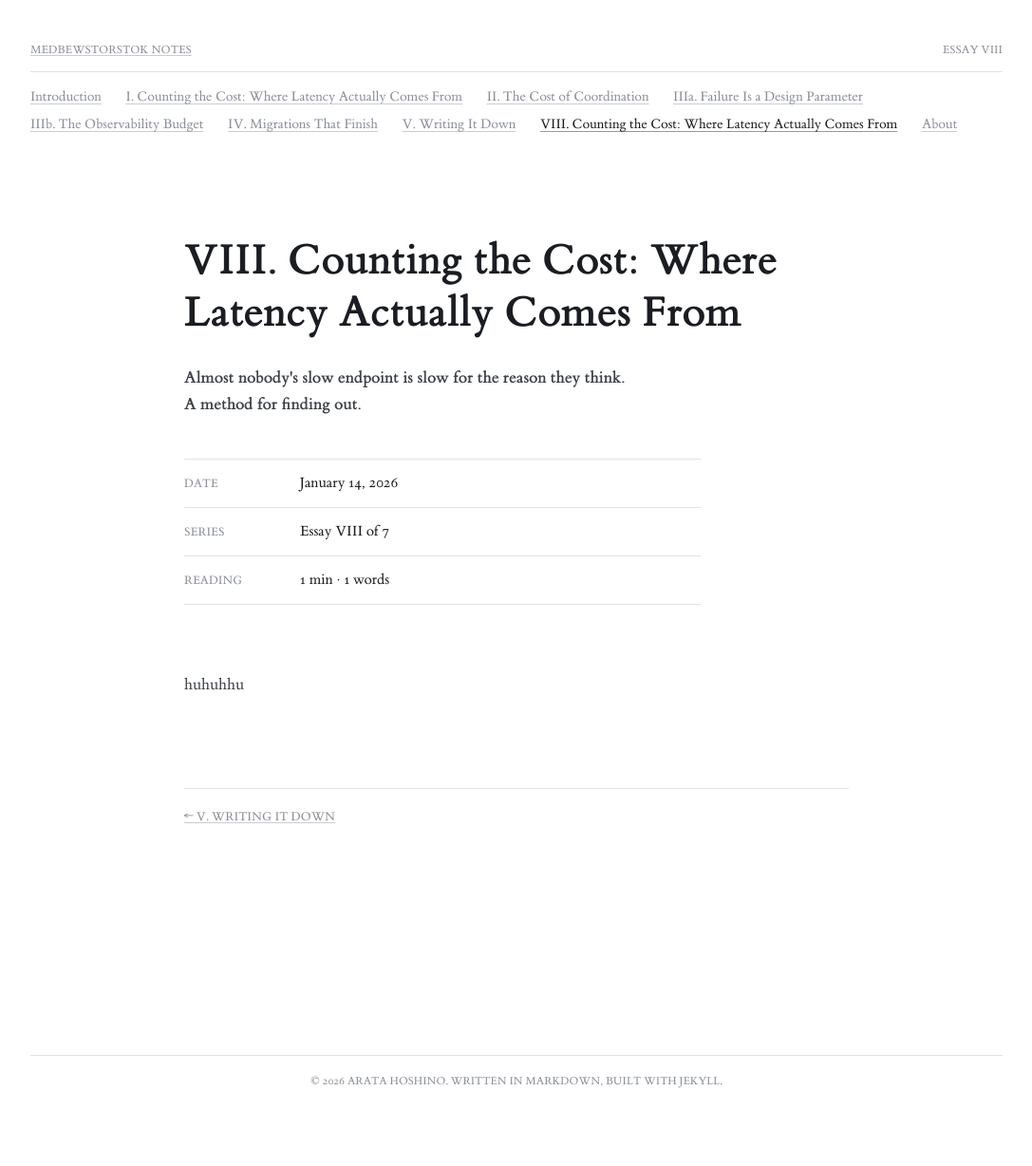
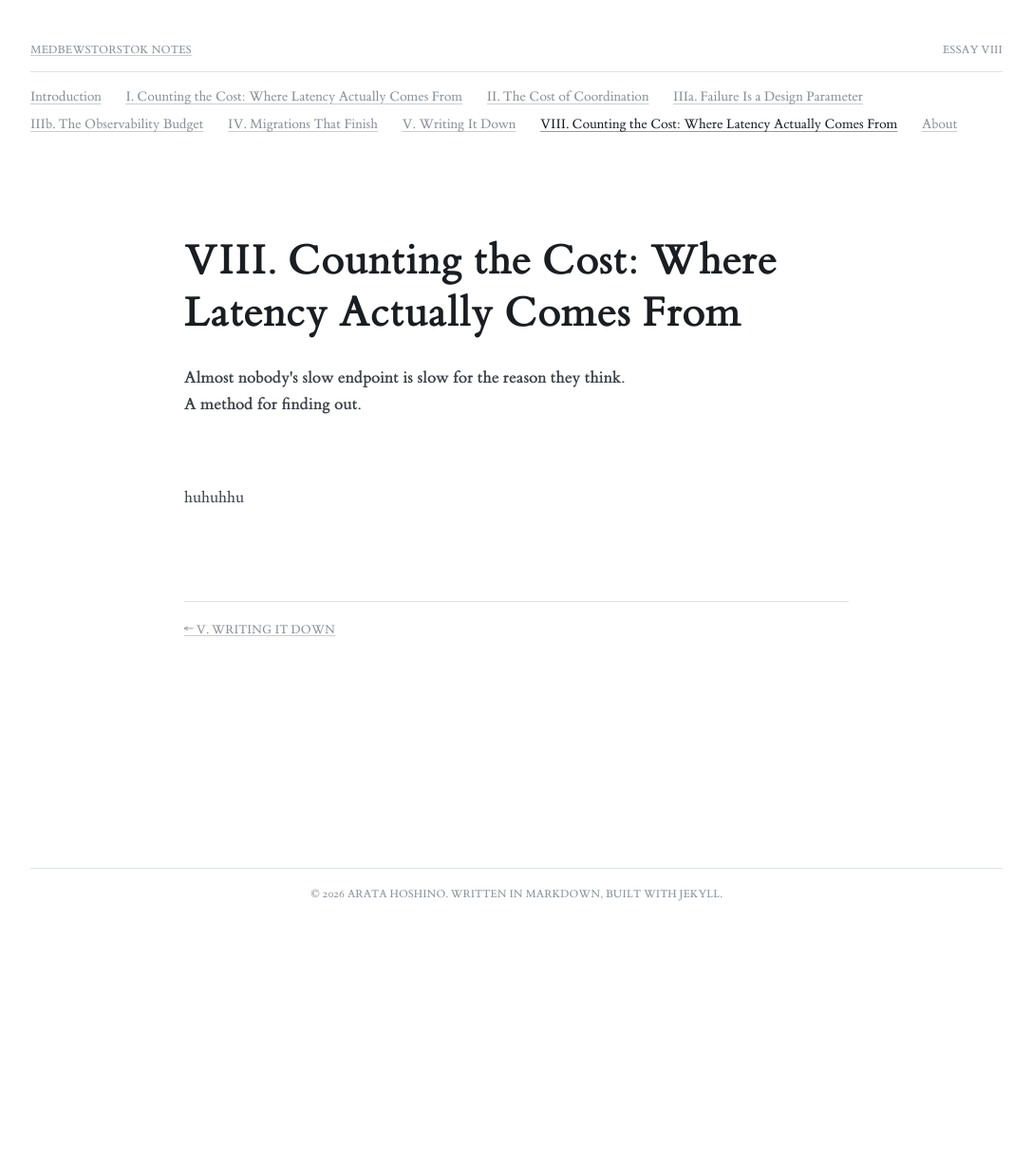
Before and after one commit to arata-hoshino/arata-hoshino.github.io, a Jekyll site: the page built from _essays/arata-test-article.md, in a window 1280 px wide. Shown: the whole page at 95% size, without its empty margins (96-1183 px from the left). Built offline with Jekyll 4.4.1, drawn with Linux system fonts in a browser that asks for light colours; after the commit the page ends 1031 px from its top, so only the background shows below that.

Commit message:
Remove the Date / Series / Reading table
An essay goes title, summary, text. The table that sat between the summary
and the first paragraph comes out of the layout, along with the word count
and reading-time arithmetic behind it, the front-matter-driven version in
page.html that nothing was using any more, and the CSS for both.

Co-Authored-By: Claude Opus 5 (1M context) <noreply@anthropic.com>

```diff
--- a/_layouts/essay.html
+++ b/_layouts/essay.html
@@ -3,22 +3,10 @@ layout: default
 ---
 
 {% assign essays = site.essays | sort: "order" %}
-{% assign words = content | number_of_words %}
-{% assign minutes = words | divided_by: 220 | plus: 1 %}
 
 <article class="page">
   <h1 class="page-title">{% if page.number %}{{ page.number }}. {% endif %}{{ page.title }}</h1>
   {% if page.summary %}<p class="page-deck">{{ page.summary }}</p>{% endif %}
-
-  <table class="meta">
-    {% if page.date %}
-      <tr><th scope="row">Date</th><td>{{ page.date | date: "%B %-d, %Y" }}</td></tr>
-    {% endif %}
-    {% if page.number %}
-      <tr><th scope="row">Series</th><td>Essay {{ page.number }} of {{ essays | size }}</td></tr>
-    {% endif %}
-    <tr><th scope="row">Reading</th><td>{{ minutes }} min · {{ words }} words</td></tr>
-  </table>
 
   <div class="prose">
     {{ content }}
--- a/assets/css/style.css
+++ b/assets/css/style.css
@@ -146,7 +146,6 @@ a:focus-visible {
 .runhead-brand,
 .runhead-label,
 .eyebrow,
-.meta th,
 .prose h3,
 .prose thead th,
 .contents-head,
@@ -258,44 +257,6 @@ main {
   font-size: 1.05em;
   font-weight: 800;
   line-height: 1.55;
-}
-
-/* ---------------------------------------------------- metadata table
-
-   CLIENT / ROLE / SCOPE / PERIOD / OUTCOME, rebuilt as
-   DATE / SERIES / READING.                                            */
-
-.meta {
-  width: 100%;
-  max-width: 34rem;
-  margin: 2.75em 0 0;
-  border-collapse: collapse;
-  font-size: 0.92em;
-}
-
-.meta tr {
-  border-bottom: 1px solid var(--rule);
-}
-
-.meta tr:first-child {
-  border-top: 1px solid var(--rule);
-}
-
-.meta th,
-.meta td {
-  padding: 0.85em 0;
-  text-align: left;
-  vertical-align: baseline;
-}
-
-.meta th {
-  width: 9.5em;
-  color: var(--muted);
-  font-size: 0.82em;
-}
-
-.meta td {
-  color: var(--ink);
 }
 
 /* ----------------------------------------------------------- prose */
@@ -672,7 +633,6 @@ main {
     grid-template-columns: 2.75em minmax(0, 1fr);
   }
 
-  .meta th { width: 7.5em; }
 
   .prose table {
     display: block;
```
Also changed, not shown: _layouts/page.html (+0 -8 lines), README.md.
